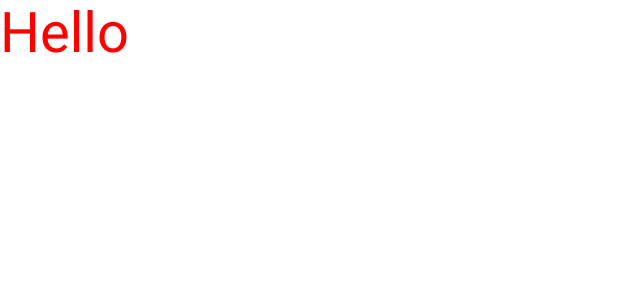
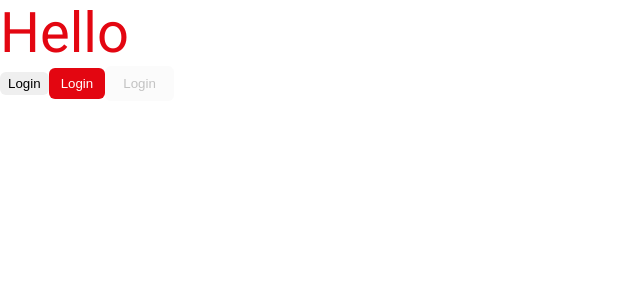
Before and after one commit to Red-Pulse/red-pulse-frontend, a React (Vite) app: page / in a window 1280 px wide. Shown: the top 300 px of the page, without its empty margins (0-640 px from the left). Built offline with nearby package versions, Linux system fonts and the light colour scheme.

Commit message:
feat: ui button

```diff
--- a/package.json
+++ b/package.json
@@ -10,8 +10,10 @@
     "preview": "vite preview"
   },
   "dependencies": {
+    "classnames": "^2.5.1",
     "react": "^18.2.0",
-    "react-dom": "^18.2.0"
+    "react-dom": "^18.2.0",
+    "vite-tsconfig-paths": "^4.3.2"
   },
   "devDependencies": {
     "@types/react": "^18.2.66",
--- a/src/App.tsx
+++ b/src/App.tsx
@@ -1,9 +1,20 @@
-import UITypography from './components/UI/UITypography';
+import UITypography from 'components/UI/UITypography';
+import UIButton from 'components/UI/UIButton';
 
 function App() {
-
   return (
-    <UITypography typography={'text_fz56_lh72'} color={'red'}>Hello</UITypography>
+    <div>
+      <UITypography typography="text_fz56_lh72" color="red">
+        Hello
+      </UITypography>
+      <UIButton size="small">Login</UIButton>
+      <UIButton size="medium" variant="primary">
+        Login
+      </UIButton>
+      <UIButton size="large" disabled>
+        Login
+      </UIButton>
+    </div>
   );
 }
 
--- /dev/null
+++ b/src/assets/colors.ts
@@ -0,0 +1,15 @@
+export const colors = {
+  red: '#E30611',
+  black: '#210604',
+  green: '#29E186',
+  white: '#FFFFFF',
+  textWhite: '#FFFFFF',
+  textBlack100: '#131313',
+  textBrown100: '#210604',
+  textGray100: '#666666',
+  textGray75: '#999999',
+  bloodTypeGreenBorder: '#29E186',
+  bloodTypeGreenBackground: '#E9F9F1',
+  bloodTypeRedBorder: '#FBA6A6',
+  bloodTypeRedBackground: '#FEEBEB',
+};
--- /dev/null
+++ b/src/components/UI/UIButton/UIButton.scss
@@ -0,0 +1,27 @@
+.ui-button {
+  outline: none;
+  border: 0;
+  border-radius: 6px;
+
+  &__size {
+    &-small {
+      padding: 4px 8px;
+    }
+
+    &-medium {
+      padding: 8px 12px;
+    }
+
+    &-large {
+      padding: 10px 18px;
+    }
+  }
+
+  &__rounded {
+    border-radius: 50%;
+  }
+
+  &__disabled {
+    opacity: 0.8;
+  }
+}
--- /dev/null
+++ b/src/components/UI/UIButton/UIButton.tsx
@@ -0,0 +1,42 @@
+import { ButtonHTMLAttributes, CSSProperties, FC } from 'react';
+import cn from 'classnames';
+import { colors } from 'assets/colors.ts';
+import './UIButton.scss';
+
+interface UIButtonProps extends ButtonHTMLAttributes<HTMLButtonElement> {
+  size?: 'small' | 'medium' | 'large';
+  variant?: 'primary';
+  rounded?: boolean;
+  style?: CSSProperties;
+}
+
+const UIButton: FC<UIButtonProps> = ({
+  variant,
+  size = 'medium',
+  rounded,
+  style,
+  ...props
+}) => {
+  return (
+    <button
+      {...props}
+      className={cn([
+        'ui-button',
+        `ui-button__size-${size}`,
+        rounded && `ui-button__rounded`,
+        props.disabled && 'ui-button__disabled',
+      ])}
+      style={{
+        ...style,
+        ...(variant === 'primary' && {
+          background: colors.red,
+          color: colors.textWhite,
+        }),
+      }}
+    >
+      {props.children}
+    </button>
+  );
+};
+
+export default UIButton;
--- /dev/null
+++ b/src/components/UI/UIButton/index.ts
@@ -0,0 +1 @@
+export { default } from './UIButton';
--- a/src/components/UI/UITypography/UITypography.tsx
+++ b/src/components/UI/UITypography/UITypography.tsx
@@ -1,21 +1,26 @@
 import React from 'react';
-import { typographyValues } from '../typography.ts';
+import { typographyValues } from './typography.ts';
+import { colors } from 'assets/colors.ts';
 
 interface TypographyProps {
   typography: keyof typeof typographyValues;
-  color: string;
-  children: React.ReactNode
+  color?: keyof typeof colors;
+  children: React.ReactNode;
 }
 
-const UITypography: React.FC<TypographyProps> = ({typography, color ,children}) => {
+const UITypography: React.FC<TypographyProps> = ({
+  typography,
+  color = 'textBlack100',
+  children,
+}) => {
   const typographyValue = typographyValues[typography];
   return (
     <div
       style={{
         fontFamily: 'Roboto',
         fontSize: typographyValue.fontSize,
-        fontWeight:typographyValue.lineHeight,
-        color,
+        fontWeight: typographyValue.lineHeight,
+        color: colors[color],
       }}
     >
       {children}
--- a/src/components/UI/UITypography/index.ts
+++ b/src/components/UI/UITypography/index.ts
@@ -1 +1 @@
-export {default} from './UITypography.tsx'
+export { default } from './UITypography.tsx';
--- a/src/components/UI/typography.ts
+++ b/src/components/UI/UITypography/typography.ts
@@ -13,59 +13,71 @@ export type Typography =
   | 'text_fz14_lh23'
   | 'text_fz13_lh15';
 
-
 export const text_fz56_lh72 = {
   fontSize: 56,
-  lineHeight: 72
-}
+  lineHeight: 72,
+};
+
 export const text_fz36_lh47 = {
   fontSize: 36,
-  lineHeight: 47
-}
+  lineHeight: 47,
+};
+
 export const text_fz24_lh29 = {
   fontSize: 24,
-  lineHeight: 29
-}
+  lineHeight: 29,
+};
+
 export const text_fz20_lh24 = {
   fontSize: 20,
-  lineHeight: 24
-}
+  lineHeight: 24,
+};
+
 export const text_fz20_lh32 = {
   fontSize: 20,
-  lineHeight: 32
-}
+  lineHeight: 32,
+};
+
 export const text_fz18_lh21 = {
   fontSize: 18,
-  lineHeight: 21
-}
+  lineHeight: 21,
+};
+
 export const text_fz18_lh30 = {
   fontSize: 18,
-  lineHeight: 30
-}
+  lineHeight: 30,
+};
+
 export const text_fz16_lh20 = {
   fontSize: 16,
-  lineHeight: 20
-}
+  lineHeight: 20,
+};
+
 export const text_fz16_lh24 = {
   fontSize: 16,
-  lineHeight: 24
-}
+  lineHeight: 24,
+};
+
 export const text_fz15_lh18 = {
   fontSize: 15,
-  lineHeight: 18
-}
+  lineHeight: 18,
+};
+
 export const text_fz14_lh17 = {
   fontSize: 14,
-  lineHeight: 17
-}
+  lineHeight: 17,
+};
+
 export const text_fz14_lh23 = {
   fontSize: 14,
-  lineHeight: 23
-}
+  lineHeight: 23,
+};
+
 export const text_fz13_lh15 = {
   fontSize: 13,
-  lineHeight: 15
-}
+  lineHeight: 15,
+};
+
 export const typographyValues = {
   text_fz56_lh72,
   text_fz36_lh47,
@@ -79,5 +91,5 @@ export const typographyValues = {
   text_fz15_lh18,
   text_fz14_lh17,
   text_fz14_lh23,
-  text_fz13_lh15
-}
+  text_fz13_lh15,
+} as Record<Typography, { fontSize: number; lineHeight: number }>;
--- a/src/index.scss
+++ b/src/index.scss
@@ -3,9 +3,11 @@
   padding: 0;
   box-sizing: border-box;
 }
-a{
+
+a {
   text-decoration: none;
 }
-ul{
+
+ul {
   list-style: none;
 }
--- a/tsconfig.json
+++ b/tsconfig.json
@@ -18,7 +18,10 @@
     "strict": true,
     "noUnusedLocals": true,
     "noUnusedParameters": true,
-    "noFallthroughCasesInSwitch": true
+    "noFallthroughCasesInSwitch": true,
+    "allowSyntheticDefaultImports": true,
+
+    "baseUrl": "src"
   },
   "include": ["src"],
   "references": [{ "path": "./tsconfig.node.json" }]
--- a/vite.config.ts
+++ b/vite.config.ts
@@ -1,10 +1,11 @@
 import { defineConfig } from 'vite';
 import react from '@vitejs/plugin-react';
+import tsconfigPaths from 'vite-tsconfig-paths';
 import sass from 'sass';
 
 // https://vitejs.dev/config/
 export default defineConfig({
-  plugins: [react()],
+  plugins: [tsconfigPaths(), react()],
   css: {
     preprocessorOptions: {
       scss: {
```
Also changed, not shown: 1 other file (tests, documents, lock files or other folders).
